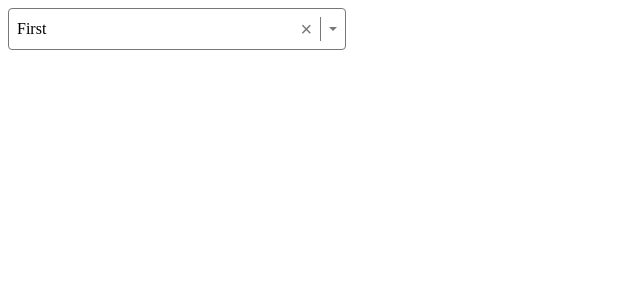
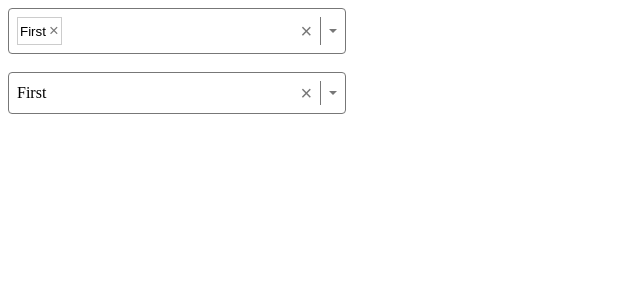
Before and after one commit to ponochovny/react-typescript-vite-app, a React (Vite) app: page / in a window 1280 px wide. Shown: the top 300 px of the page, without its empty margins (0-640 px from the left). Built offline with nearby package versions, Linux system fonts and the light colour scheme.

Commit message:
added multiselect option and functionality

```diff
--- a/src/App.tsx
+++ b/src/App.tsx
@@ -1,5 +1,5 @@
 import { useState } from 'react'
-import { Select } from './components/Select'
+import { Select, SelectOption } from './components/Select'
 
 const options = [
 	{ label: 'First', value: 1 },
@@ -10,9 +10,20 @@ const options = [
 ]
 
 function App() {
-	const [value, setValue] = useState<typeof options[0] | undefined>(options[0])
+	const [value1, setValue1] = useState<SelectOption[]>([options[0]])
+	const [value2, setValue2] = useState<SelectOption | undefined>(options[0])
+
 	return (
-		<Select options={options} value={value} onChange={(o) => setValue(o)} />
+		<>
+			<Select
+				multiple
+				options={options}
+				value={value1}
+				onChange={(o) => setValue1(o)}
+			/>
+			<br />
+			<Select options={options} value={value2} onChange={(o) => setValue2(o)} />
+		</>
 	)
 }
 
--- a/src/components/Select.tsx
+++ b/src/components/Select.tsx
@@ -1,16 +1,26 @@
 import { useEffect, useState } from 'react'
 import styled from 'styled-components'
 
-type SelectOption = {
+export type SelectOption = {
 	label: string
 	value: string | number
 }
 
-type SelectProps = {
-	options: SelectOption[]
+type MultipleSelectProps = {
+	multiple: true
+	value: SelectOption[]
+	onChange: (value: SelectOption[]) => void
+}
+
+type SingleSelectProps = {
+	multiple?: false
 	value?: SelectOption
 	onChange: (value: SelectOption | undefined) => void
 }
+
+type SelectProps = {
+	options: SelectOption[]
+} & (SingleSelectProps | MultipleSelectProps)
 
 const Container = styled.div`
 	position: relative;
@@ -29,9 +39,25 @@ const Container = styled.div`
 	}
 `
 const Value = styled.span`
+	display: flex;
 	flex-grow: 1;
+	flex-wrap: wrap;
+	gap: 5px;
 `
 const ClearBtn = styled.button`
+	background: none;
+	color: #777;
+	border: none;
+	outline: none;
+	cursor: pointer;
+	padding: 0;
+	font-size: 1.25em;
+	&:focus,
+	&:hover {
+		color: #333;
+	}
+`
+const ClearSpan = styled.span`
 	background: none;
 	color: #777;
 	border: none;
@@ -89,15 +115,32 @@ const Option = styled.li<Pick<OptionProps, 'selected' | 'highlighted'>>`
 			: ''};
 	color: ${(props: any) => (props.highlighted ? 'white' : '')};
 `
-export function Select({ value, onChange, options }: SelectProps) {
+const OptionBadgeBtn = styled.button`
+	background: none;
+	outline: none;
+	border: 1px solid #ccc;
+	padding: 3px 2px;
+	display: flex;
+	gap: 3px;
+	align-items: center;
+`
+export function Select({ multiple, value, onChange, options }: SelectProps) {
 	const [isOpen, setIsOpen] = useState(false)
 	const [highlightedIndex, setHighlightedIndex] = useState(0)
 
 	function clearOptions() {
-		onChange(undefined)
+		multiple ? onChange([]) : onChange(undefined)
 	}
 	function selectOption(option: SelectOption) {
-		onChange(option)
+		if (multiple) {
+			if (value.includes(option)) {
+				onChange(value.filter((o) => o !== option))
+			} else {
+				onChange([...value, option])
+			}
+		} else {
+			if (option !== value) onChange(option)
+		}
 	}
 
 	useEffect(() => {
@@ -110,7 +153,22 @@ export function Select({ value, onChange, options }: SelectProps) {
 			onBlur={() => setIsOpen(false)}
 			onClick={() => setIsOpen((prev) => !prev)}
 		>
-			<Value>{value?.label}</Value>
+			<Value>
+				{multiple
+					? value.map((v) => (
+							<OptionBadgeBtn
+								key={v.value}
+								onClick={(e) => {
+									e.stopPropagation()
+									selectOption(v)
+								}}
+							>
+								{v.label}
+								<ClearSpan>&times;</ClearSpan>
+							</OptionBadgeBtn>
+					  ))
+					: value?.label}
+			</Value>
 			<ClearBtn
 				onClick={(e) => {
 					e.stopPropagation()
@@ -131,7 +189,7 @@ export function Select({ value, onChange, options }: SelectProps) {
 							setIsOpen(false)
 						}}
 						onMouseEnter={() => setHighlightedIndex(index)}
-						selected={option === value}
+						selected={multiple ? value.includes(option) : option === value}
 						highlighted={index === highlightedIndex}
 					>
 						{option.label}
```
